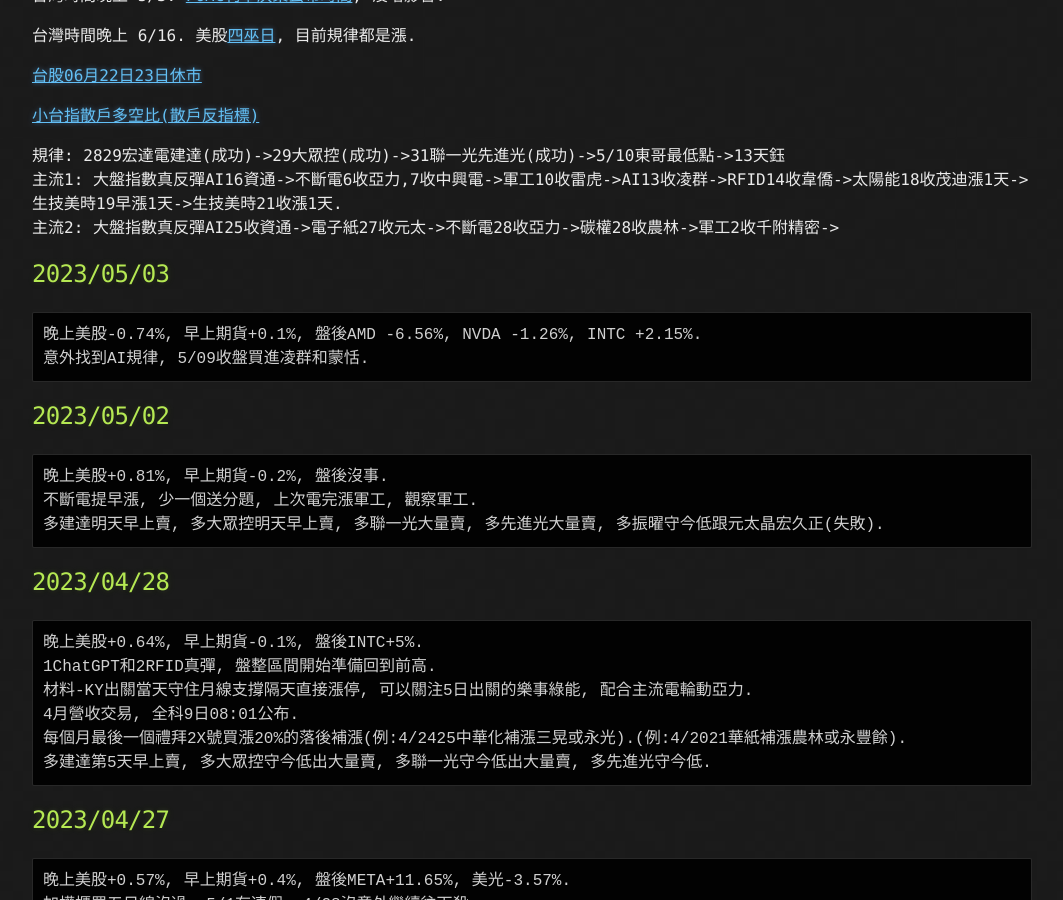
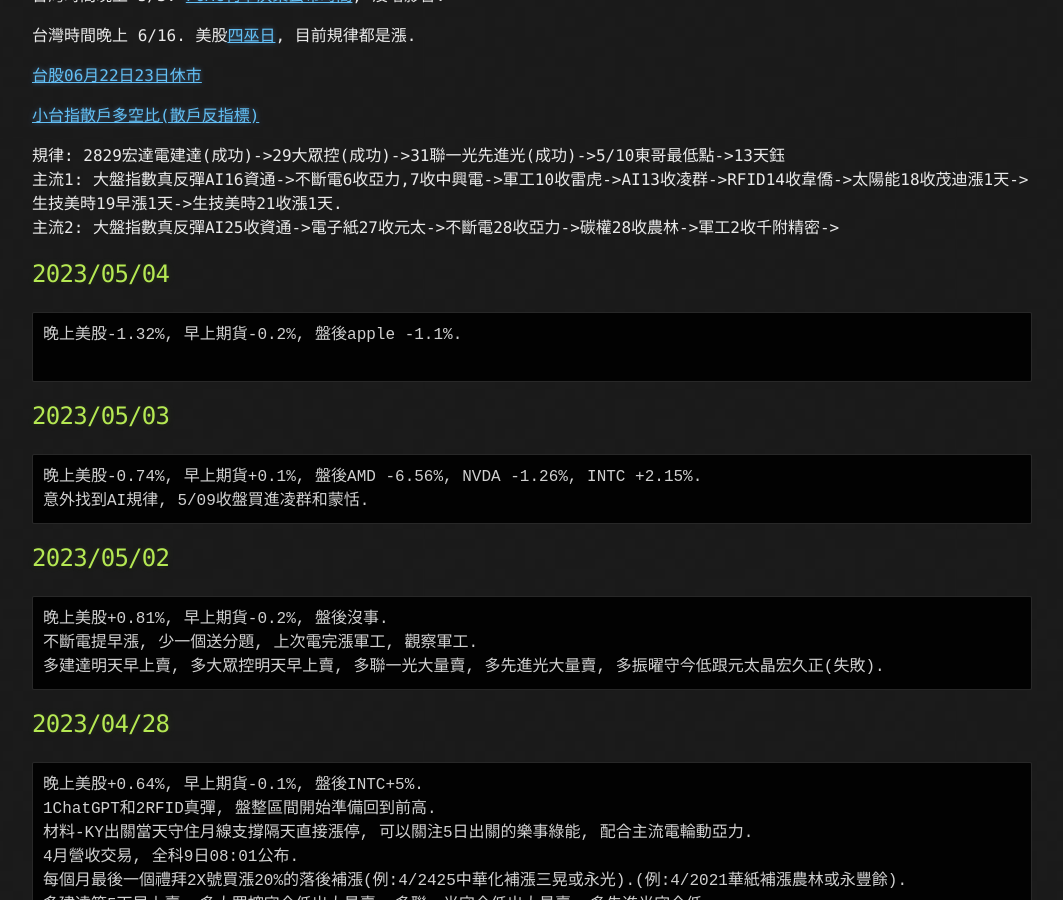
Before and after one commit to lepg5487/Stock_God, a Jekyll site: the page built from index.md, in a window 1280 px wide and 900 px high, scrolled down 394 px. Shown: the whole window, without its empty margins (108-1171 px from the left). Built offline with Jekyll 4.4.1, drawn with Linux system fonts in a browser that asks for light colours; our own code applies the rules of GitHub Pages for plain Markdown files.

Commit message:
Update index.md

````diff
--- a/index.md
+++ b/index.md
@@ -19,6 +19,12 @@
 規律: 2829宏達電建達(成功)->29大眾控(成功)->31聯一光先進光(成功)->5/10東哥最低點->13天鈺
 主流1: 大盤指數真反彈AI16資通->不斷電6收亞力,7收中興電->軍工10收雷虎->AI13收凌群->RFID14收韋僑->太陽能18收茂迪漲1天->生技美時19早漲1天->生技美時21收漲1天.
 主流2: 大盤指數真反彈AI25收資通->電子紙27收元太->不斷電28收亞力->碳權28收農林->軍工2收千附精密->
+
+## 2023/05/04
+```
+晚上美股-1.32%, 早上期貨-0.2%, 盤後apple -1.1%.
+
+```
 
 ## 2023/05/03
 ```
````
